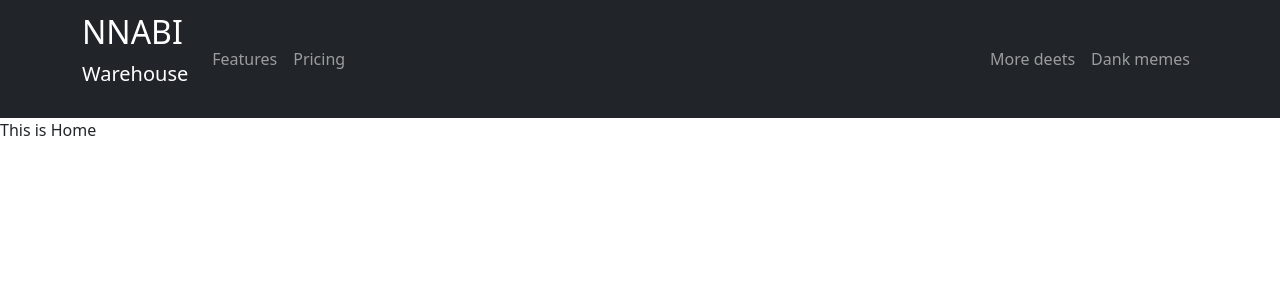
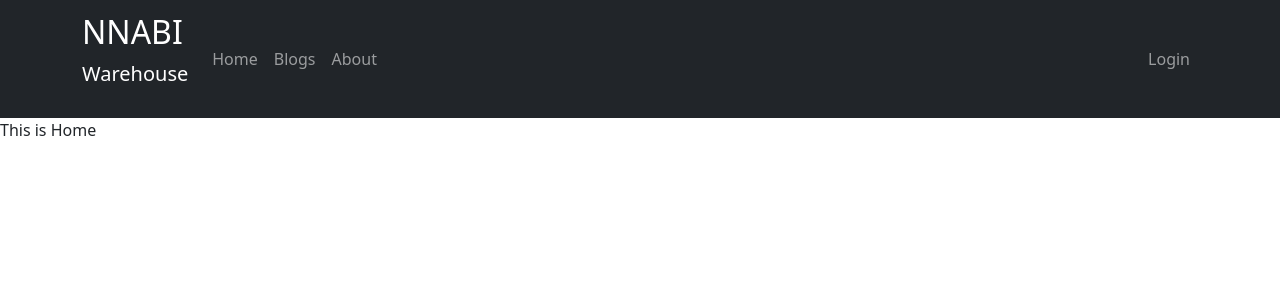
Before and after one commit to nnabicse/NNABI-Warehouse-Full-Stack, a React (Create React App) app: page / in a window 1280 px wide. Shown: the top 300 px of the page. Built offline with nearby package versions, Linux system fonts and the light colour scheme.

Commit message:
navbar complete

```diff
--- a/src/Pages/Shared/Header/Header.js
+++ b/src/Pages/Shared/Header/Header.js
@@ -1,24 +1,23 @@
 import React from 'react';
 import './Header.css';
 import { Navbar, Container, Nav } from 'react-bootstrap';
+import { Link } from 'react-router-dom';
 
 const Header = () => {
     return (
         <div>
             <Navbar collapseOnSelect expand="lg" bg="dark" variant="dark">
                 <Container>
-                    <Navbar.Brand href="#home"><h2>NNABI</h2><p>Warehouse</p></Navbar.Brand>
+                    <Navbar.Brand as={Link} to="/home"><h2>NNABI</h2><p>Warehouse</p></Navbar.Brand>
                     <Navbar.Toggle aria-controls="responsive-navbar-nav" />
                     <Navbar.Collapse id="responsive-navbar-nav">
                         <Nav className="me-auto">
-                            <Nav.Link href="#features">Features</Nav.Link>
-                            <Nav.Link href="#pricing">Pricing</Nav.Link>
+                            <Nav.Link as={Link} to="/home">Home</Nav.Link>
+                            <Nav.Link as={Link} to="/blogs">Blogs</Nav.Link>
+                            <Nav.Link as={Link} to="/about">About</Nav.Link>
                         </Nav>
                         <Nav>
-                            <Nav.Link href="#deets">More deets</Nav.Link>
-                            <Nav.Link eventKey={2} href="#memes">
-                                Dank memes
-                            </Nav.Link>
+                            <Nav.Link as={Link} to="/login">Login</Nav.Link>
                         </Nav>
                     </Navbar.Collapse>
                 </Container>
```
